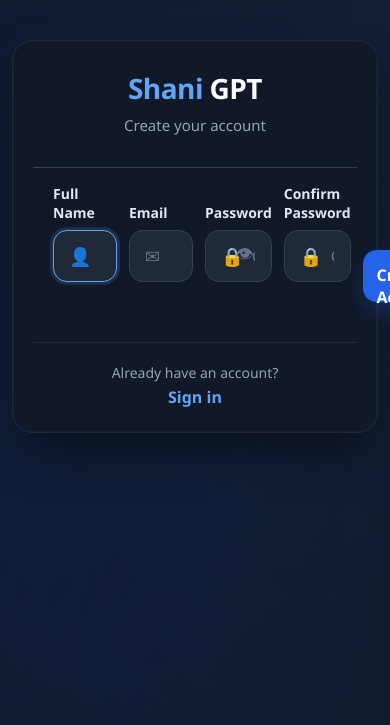
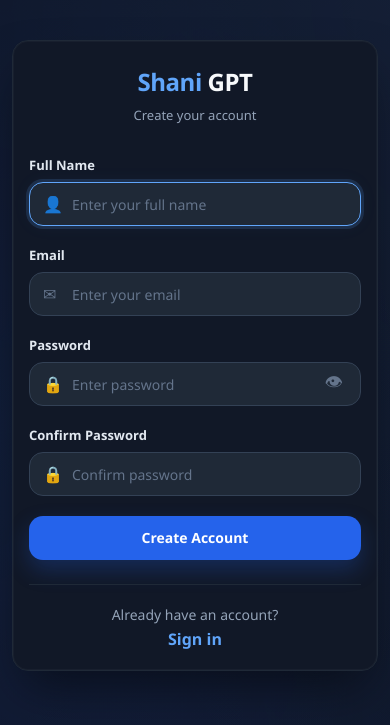
Before and after one commit to ghulamdastgeer1113-art/Shani-GPT, a Flask app: page /register in a window 390 px wide. Shown: the top 725 px of the page. Run offline with Flask 3, Linux system fonts and the light colour scheme; parts of the project's set-up code (start-up, migrations or seed data) failed here and were passed over.

Commit message:
Added authentication system

```diff
--- a/static/css/auth.css
+++ b/static/css/auth.css
@@ -136,6 +136,19 @@
   }
 }
 
+/* Override global form styles (from style.css) */
+.auth-card form {
+  display: block;
+  padding: 0;
+  background: transparent;
+  border-top: none;
+  position: static;
+  bottom: auto;
+  z-index: auto;
+  align-items: normal;
+  gap: 0;
+}
+
 /* Form groups */
 .auth-form-group {
   margin-bottom: 20px;
@@ -155,6 +168,7 @@
 
 .auth-input {
   width: 100%;
+  height: 52px;
   padding: 14px 16px;
   background: #1f2937;
   border: 1px solid #334155;
@@ -191,23 +205,29 @@
 }
 
 .auth-input-wrapper .auth-input {
-  padding-left: 46px;
+  padding-left: 48px;
 }
 
-/* Submit button */
+/* Submit button - override global button styles */
 .auth-submit {
-  width: 100%;
-  padding: 14px;
+  width: 100% !important;
+  height: 52px !important;
+  min-width: auto !important;
+  padding: 0 24px;
   background: #2563eb;
   color: #fff;
   border: none;
-  border-radius: 14px;
+  border-radius: 14px !important;
   font-size: 16px;
   font-weight: 600;
   cursor: pointer;
   transition: background 0.25s ease, transform 0.2s ease, box-shadow 0.25s ease;
   box-shadow: 0 10px 22px rgba(37, 99, 235, 0.25);
-  margin-top: 4px;
+  margin-top: 8px;
+  display: flex;
+  align-items: center;
+  justify-content: center;
+  line-height: 1;
 }
 
 .auth-submit:hover {
@@ -268,7 +288,7 @@
   text-decoration: underline;
 }
 
-/* Password toggle */
+/* Password toggle - override global button styles */
 .password-toggle {
   position: absolute;
   right: 14px;
@@ -280,23 +300,30 @@
   cursor: pointer;
   font-size: 18px;
   padding: 4px;
-  width: auto;
-  height: auto;
-  min-width: auto;
-  border-radius: 6px;
+  width: auto !important;
+  height: auto !important;
+  min-width: auto !important;
+  border-radius: 6px !important;
   transition: color 0.2s ease;
-  box-shadow: none;
+  box-shadow: none !important;
+  display: inline-flex;
+  align-items: center;
+  justify-content: center;
 }
 
 .password-toggle:hover {
   color: #94a3b8;
   background: none;
   transform: translateY(-50%);
-  box-shadow: none;
+  box-shadow: none !important;
 }
 
 /* Responsive */
-@media (max-width: 480px) {
+@media (max-width: 600px) {
+  .auth-container {
+    max-width: 100%;
+  }
+
   .auth-card {
     padding: 28px 20px 24px;
     border-radius: 20px;
@@ -314,6 +341,55 @@
     padding: 12px;
     align-items: flex-start;
     padding-top: 40px;
+  }
+
+  .auth-input {
+    height: 48px;
+    font-size: 15px;
+  }
+
+  .auth-submit {
+    height: 48px !important;
+    font-size: 15px;
+  }
+}
+
+@media (max-width: 400px) {
+  .auth-card {
+    padding: 24px 16px 20px;
+    border-radius: 16px;
+  }
+
+  .auth-logo .logo-text {
+    font-size: 24px;
+  }
+
+  .auth-logo p {
+    font-size: 13px;
+  }
+
+  .auth-form-group label {
+    font-size: 13px;
+  }
+
+  .auth-input {
+    height: 44px;
+    font-size: 14px;
+    padding: 10px 14px;
+  }
+
+  .auth-input-wrapper .auth-input {
+    padding-left: 42px;
+  }
+
+  .auth-input-wrapper .input-icon {
+    left: 14px;
+    font-size: 16px;
+  }
+
+  .auth-submit {
+    height: 44px !important;
+    font-size: 14px;
   }
 }
 
--- a/templates/login.html
+++ b/templates/login.html
@@ -35,7 +35,7 @@
               id="email"
               name="email"
               class="auth-input"
-              placeholder="you@example.com"
+              placeholder="Enter your email"
               required
               autocomplete="email"
               autofocus
@@ -52,7 +52,7 @@
               id="password"
               name="password"
               class="auth-input"
-              placeholder="Enter your password"
+              placeholder="Enter password"
               required
               autocomplete="current-password"
             />
--- a/templates/register.html
+++ b/templates/register.html
@@ -35,7 +35,7 @@
               id="name"
               name="name"
               class="auth-input"
-              placeholder="John Doe"
+              placeholder="Enter your full name"
               required
               autocomplete="name"
               autofocus
@@ -52,7 +52,7 @@
               id="email"
               name="email"
               class="auth-input"
-              placeholder="you@example.com"
+              placeholder="Enter your email"
               required
               autocomplete="email"
             />
@@ -68,7 +68,7 @@
               id="password"
               name="password"
               class="auth-input"
-              placeholder="Create a strong password"
+              placeholder="Enter password"
               required
               autocomplete="new-password"
               minlength="6"
@@ -86,7 +86,7 @@
               id="confirm_password"
               name="confirm_password"
               class="auth-input"
-              placeholder="Confirm your password"
+              placeholder="Confirm password"
               required
               autocomplete="new-password"
               minlength="6"
```
